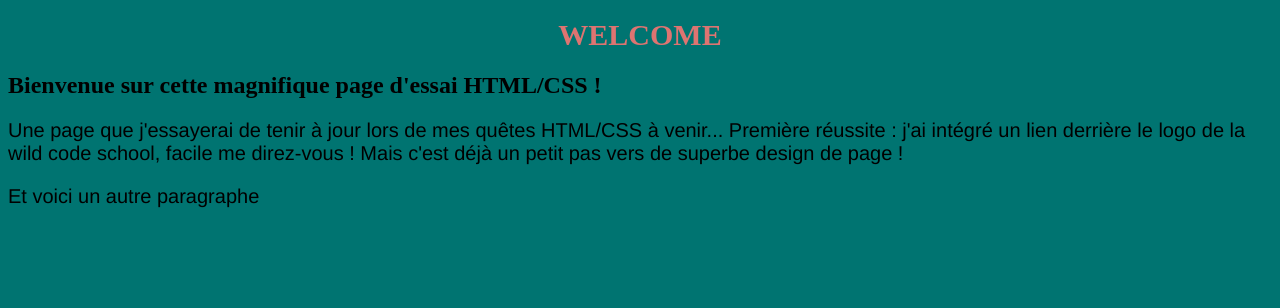
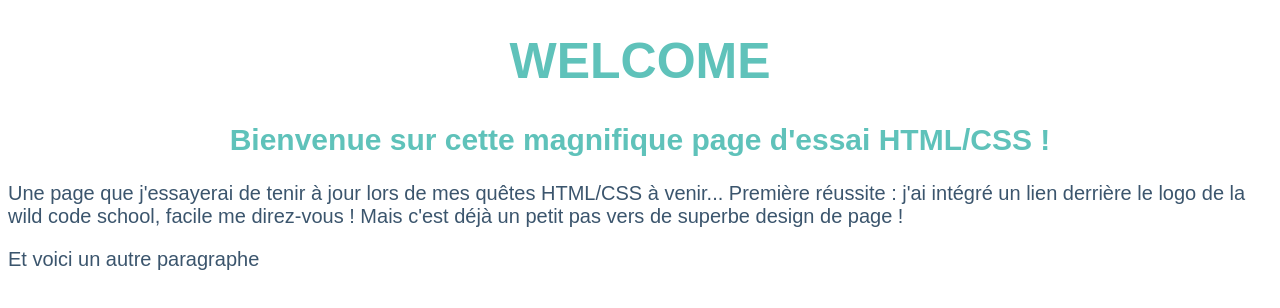
Before and after one commit to Xuagramme/xuagramme.github.io, a plain HTML site: page index.html in a window 1280 px wide. Shown: the part 314-622 px from the top of the page. Drawn offline with Linux system fonts and the light colour scheme.

Commit message:
style.css

```diff
--- a/style.css
+++ b/style.css
@@ -1,15 +1,24 @@
 h1{
+font-size: 50px;
+text-align: center;
+color: #5FC2BA;
+font-family: Avenir, sans-serif;
+}
+
+h2{
 font-size: 30px;
 text-align: center;
-color: #de7471
+color: #5FC2BA;
+font-family: Avenir, sans-serif;
 }
 
 p{
 font-size: 20px;
 text-align: left;
-font-family: Helvetica, sans-serif;
+font-family: Avenir, sans-serif;
+color: #3B556D;
 }
 
 body {
-background-color: #007471;
+background-color: #FFFFFF;
 }
```
